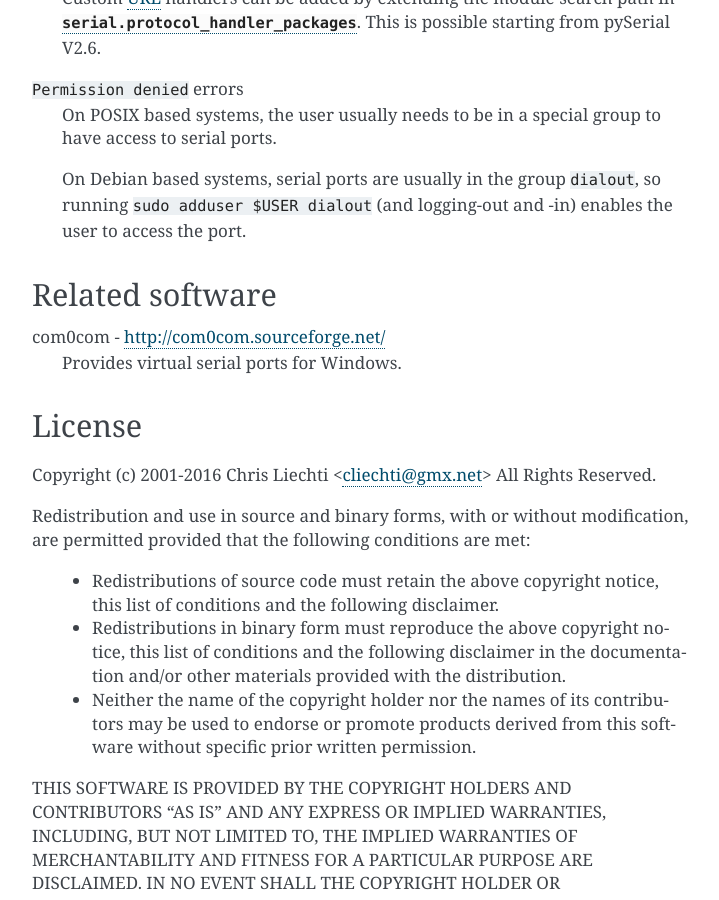
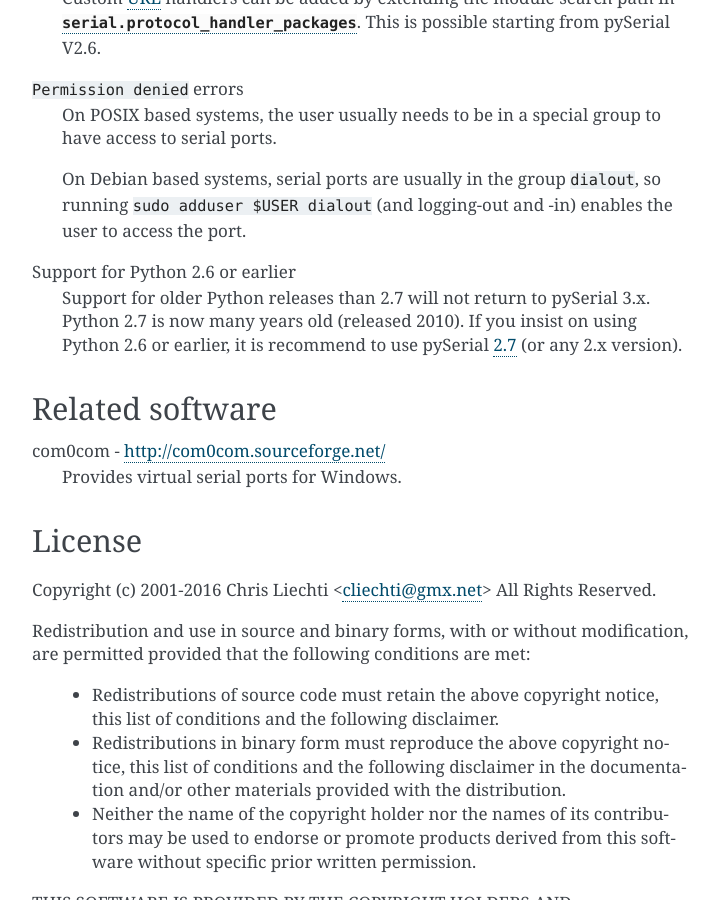
Before and after one commit to pyserial/pyserial, a Sphinx documentation site: the page built from documentation/appendix.rst, in a window 1280 px wide and 900 px high, scrolled down 1656 px. Shown: the whole window, without its empty margins (388-1107 px from the left). Built offline with Sphinx 7.4.7, drawn with Linux system fonts in a browser that asks for light colours.

Commit message:
docs: FAQ about Python 2.6

```diff
--- a/documentation/appendix.rst
+++ b/documentation/appendix.rst
@@ -91,6 +91,14 @@
     so running ``sudo adduser $USER dialout`` (and logging-out and -in) enables
     the user to access the port.
 
+Support for Python 2.6 or earlier
+    Support for older Python releases than 2.7 will not return to pySerial 3.x.
+    Python 2.7 is now many years old (released 2010).  If you insist on using
+    Python 2.6 or earlier, it is recommend to use pySerial `2.7`_
+    (or any 2.x version).
+
+.. _`2.7`: https://pypi.python.org/pypi/pyserial/2.7
+
 
 Related software
 ================
```
